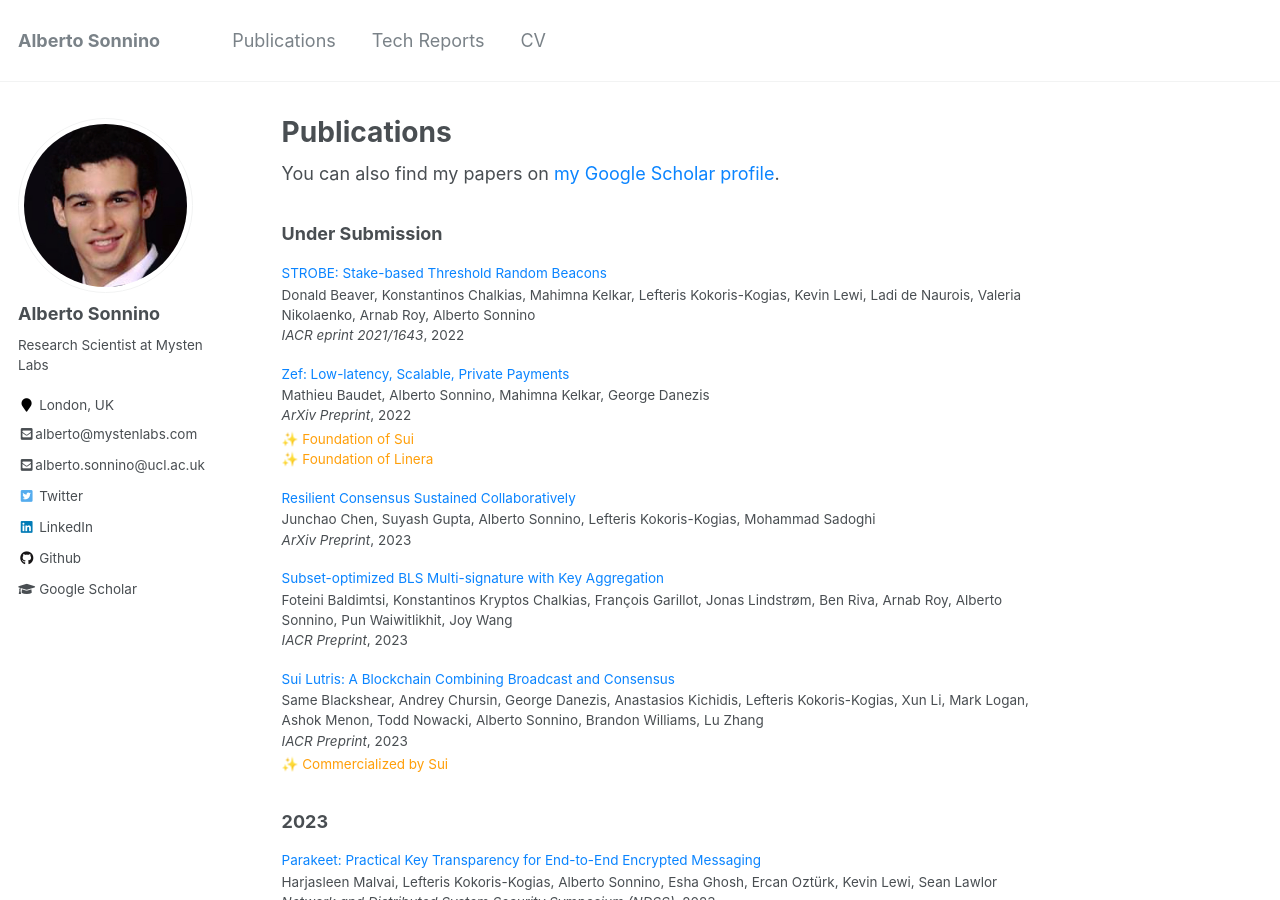
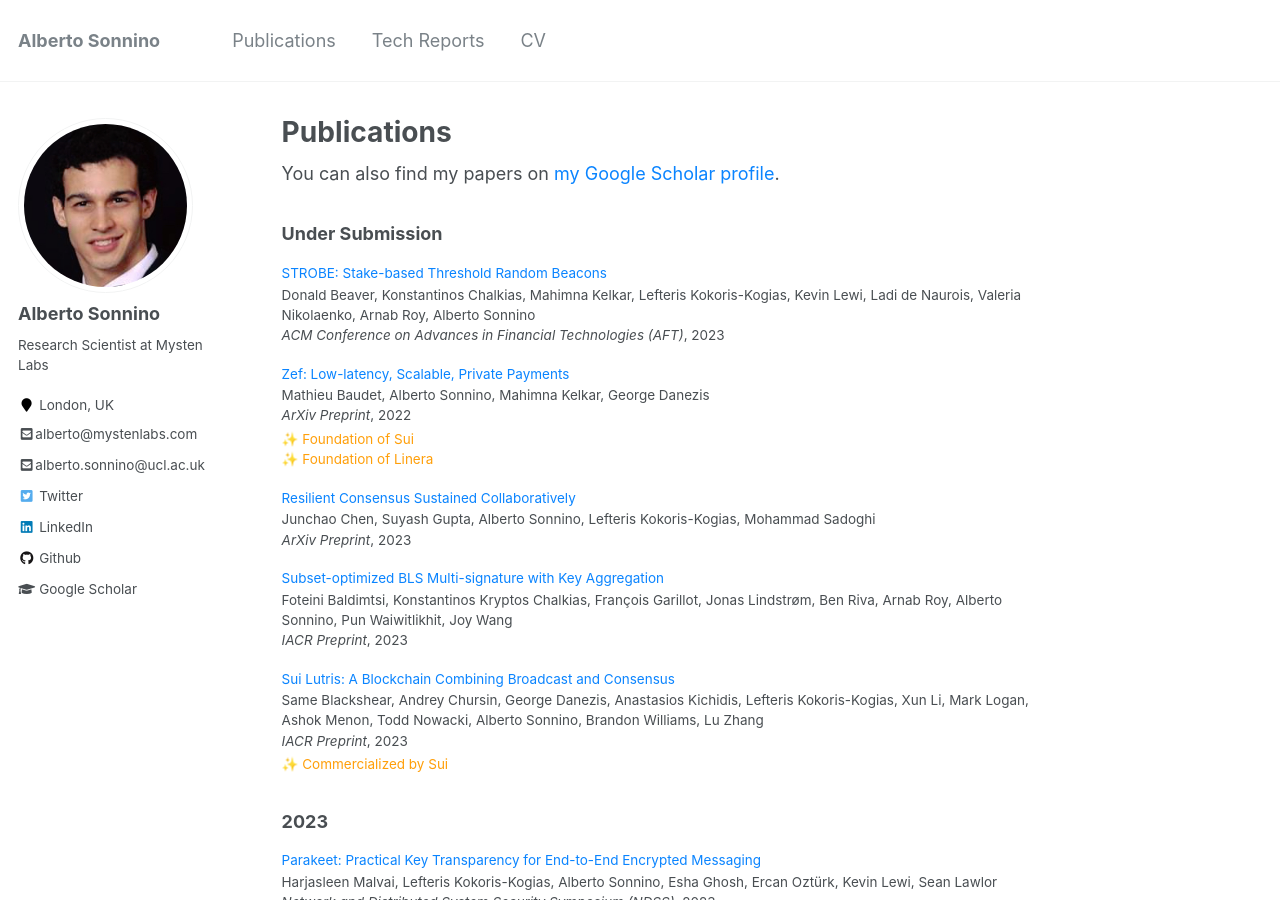
Before and after one commit to asonnino/asonnino.github.io, a Jekyll site: the page built from _pages/publications.md, in a window 1280 px wide and 900 px high. Built offline with Jekyll 4.4.1, drawn with Linux system fonts in a browser that asks for light colours.

Commit message:
Update strobe ref

```diff
--- a/_data/papers.json
+++ b/_data/papers.json
@@ -262,8 +262,8 @@
     "category": "submission",
     "title": "STROBE: Stake-based Threshold Random Beacons",
     "authors": "Donald Beaver, Konstantinos Chalkias, Mahimna Kelkar, Lefteris Kokoris-Kogias, Kevin Lewi, Ladi de Naurois, Valeria Nikolaenko, Arnab Roy, Alberto Sonnino",
-    "venue": "IACR eprint 2021/1643",
-    "date": 2022,
+    "venue": "ACM Conference on Advances in Financial Technologies (AFT)",
+    "date": 2023,
     "filename": "strobe.pdf"
   },
   {
```
